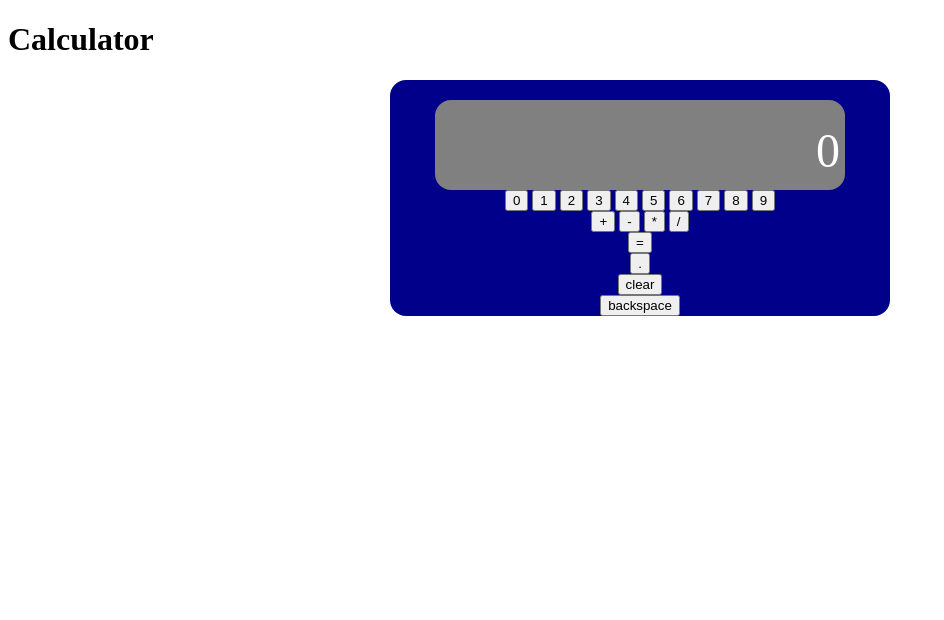
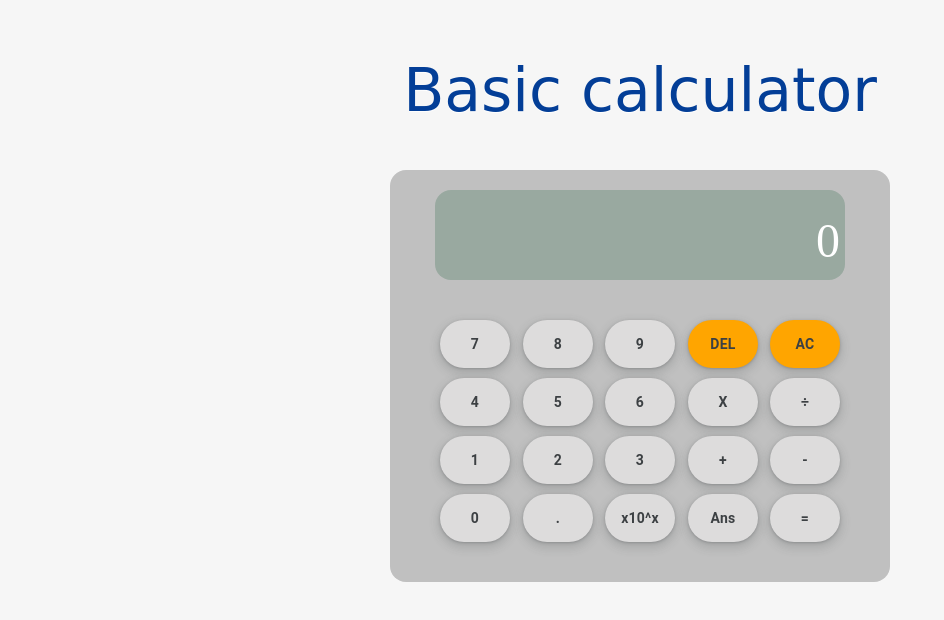
Before and after one commit to AlexisHerrera/calculator, a plain HTML site: page index.html in a window 1280 px wide. Shown: the whole page, without its empty margins (0-944 px from the left). Drawn offline with Linux system fonts and the light colour scheme.

Commit message:
Adds CSS ready to be presented

```diff
--- a/index.html
+++ b/index.html
@@ -10,7 +10,7 @@
 </head>
 
 <body>
-    <h1>Calculator</h1>
+    <h1>Basic calculator</h1>
     <div id="calculator-wrapper">
         <div id="calculator">
             <div id="screen">
@@ -20,29 +20,36 @@
                 </div>
                 <div id="display">0</div>
             </div>
-            <div class="numbers">
-                <!-- This could be made with JS -->
-                <button data-number="0">0</button>
-                <button data-number="1">1</button>
-                <button data-number="2">2</button>
-                <button data-number="3">3</button>
-                <button data-number="4">4</button>
-                <button data-number="5">5</button>
-                <button data-number="6">6</button>
-                <button data-number="7">7</button>
-                <button data-number="8">8</button>
-                <button data-number="9">9</button>
+            <div class="buttons-container">
+                <div class="row-buttons">
+                    <button data-number="7">7</button>
+                    <button data-number="8">8</button>
+                    <button data-number="9">9</button>
+                    <button id="clear">DEL</button>
+                    <button id="backspace">AC</button>
+                </div>
+                <div class="row-buttons">
+                    <button data-number="4">4</button>
+                    <button data-number="5">5</button>
+                    <button data-number="6">6</button>
+                    <button class="operator" id="*">X</button>
+                    <button class="operator" id="/">÷</button>
+                </div>
+                <div class="row-buttons">
+                    <button data-number="1">1</button>
+                    <button data-number="2">2</button>
+                    <button data-number="3">3</button>
+                    <button class="operator" id="+">+</button>
+                    <button class="operator" id="-">-</button>
+                </div>
+                <div class="row-buttons">
+                    <button data-number="0">0</button>
+                    <button id="dot">.</button>
+                    <button id="exponential">x10^x</button>
+                    <button id="ans">Ans</button>
+                    <button id="equals">=</button>
+                </div>
             </div>
-            <div id="operators">
-                <button id="+">+</button>
-                <button id="-">-</button>
-                <button id="*">*</button>
-                <button id="/">/</button>
-            </div>
-            <button id="equals">=</button>
-            <button id="dot">.</button>
-            <button id="clear">clear</button>
-            <button id="backspace">backspace</button>
         </div>
     </div>
     <script src="script.js"></script>
--- a/script.js
+++ b/script.js
@@ -75,7 +75,7 @@ function connectNumberButtonsToDisplay() {
 }
 
 function connectOperatorsToDisplay() {
-    const operatorsButtons = Array.from(document.getElementById('operators').getElementsByTagName('button'));
+    const operatorsButtons = document.querySelectorAll('.operator');
     operatorsButtons.forEach(button =>
         button.addEventListener('click',() => executeOperation(button.id))
          );
--- a/styles.css
+++ b/styles.css
@@ -1,10 +1,29 @@
+body {
+    background-color: #f6f6f6;
+}
+
+h1 {
+    color: #033e97;
+    font-family: "Great Vibes", cursive;
+    font-size: 60px;
+    line-height: 160px;
+    font-weight: normal;
+    margin-bottom: 0px;
+    margin-top: 10px;
+    text-align: center;
+    text-shadow: 0 1px 1px #fff;
+}
+
+
+
 #calculator-wrapper {
     display: flex;
     justify-content: center;
+    align-items: center;
 }
 
 #calculator {
-    background-color: darkblue;
+    background-color: silver;
     width: 500px;
     display: flex;
     align-items: center;
@@ -13,7 +32,7 @@
 }
 
 #screen {
-    background-color: gray;
+    background-color: rgba(136, 160, 147, 0.699);
     height: 80px;
     width: 400px;
     margin-top: 20px;
@@ -23,11 +42,101 @@
 }
 
 #partial-display {
-    color: orange;
+    color: rgb(73, 69, 61);
     font-size: 1.5rem;
-    display:inline-block;
+    display: inline-block;
 }
+
 #display {
     font-size: 3rem;
     color: white;
 }
+
+
+.buttons-container {
+    display: flex;
+    flex-direction: column;
+    row-gap: 10px;
+    width: 400px;
+    margin-top: 40px;
+    margin-bottom: 40px;
+}
+
+.row-buttons {
+    display: flex;
+    justify-content: space-between;
+}
+
+
+/* Change button background color for AC and DEL to orange*/
+#clear,
+#backspace {
+    background-color: orange;
+}
+
+/*
+ * Buttons css from https://getcssscan.com/css-buttons-examples
+*/
+.row-buttons>button {
+    align-items: center;
+    appearance: none;
+    background-color: rgb(221, 220, 220);
+    border-radius: 24px;
+    border-style: none;
+    box-shadow: rgba(0, 0, 0, .2) 0 3px 5px -1px, rgba(0, 0, 0, .14) 0 6px 10px 0, rgba(0, 0, 0, .12) 0 1px 18px 0;
+    box-sizing: border-box;
+    color: #3c4043;
+    cursor: pointer;
+    display: inline-flex;
+    fill: currentcolor;
+    font-family: "Google Sans", Roboto, Arial, sans-serif;
+    font-size: 14px;
+    font-weight: bold;
+    height: 48px;
+    justify-content: center;
+    letter-spacing: .25px;
+    line-height: normal;
+    max-width: 100%;
+    overflow: visible;
+    padding: 2px 24px;
+    position: relative;
+    text-align: center;
+    text-transform: none;
+    transition: box-shadow 280ms cubic-bezier(.4, 0, .2, 1), opacity 15ms linear 30ms, transform 270ms cubic-bezier(0, 0, .2, 1) 0ms;
+    user-select: none;
+    -webkit-user-select: none;
+    touch-action: manipulation;
+    width: 70px;
+    will-change: transform, opacity;
+    z-index: 0;
+}
+
+.row-buttons>button:hover {
+    background: #F6F9FE;
+    color: #174ea6;
+}
+
+.row-buttons>button:active {
+    box-shadow: 0 4px 4px 0 rgb(60 64 67 / 30%), 0 8px 12px 6px rgb(60 64 67 / 15%);
+    outline: none;
+}
+
+.row-buttons>button:not(:disabled) {
+    box-shadow: rgba(60, 64, 67, .3) 0 1px 3px 0, rgba(60, 64, 67, .15) 0 4px 8px 3px;
+}
+
+.row-buttons>button:not(:disabled):hover {
+    box-shadow: rgba(60, 64, 67, .3) 0 2px 3px 0, rgba(60, 64, 67, .15) 0 6px 10px 4px;
+}
+
+.row-buttons>button:not(:disabled):focus {
+    box-shadow: rgba(60, 64, 67, .3) 0 1px 3px 0, rgba(60, 64, 67, .15) 0 4px 8px 3px;
+}
+
+.row-buttons>button:not(:disabled):active {
+    box-shadow: rgba(60, 64, 67, .3) 0 4px 4px 0, rgba(60, 64, 67, .15) 0 8px 12px 6px;
+}
+
+.row-buttons>button:disabled {
+    box-shadow: rgba(60, 64, 67, .3) 0 1px 3px 0, rgba(60, 64, 67, .15) 0 4px 8px 3px;
+}
```
